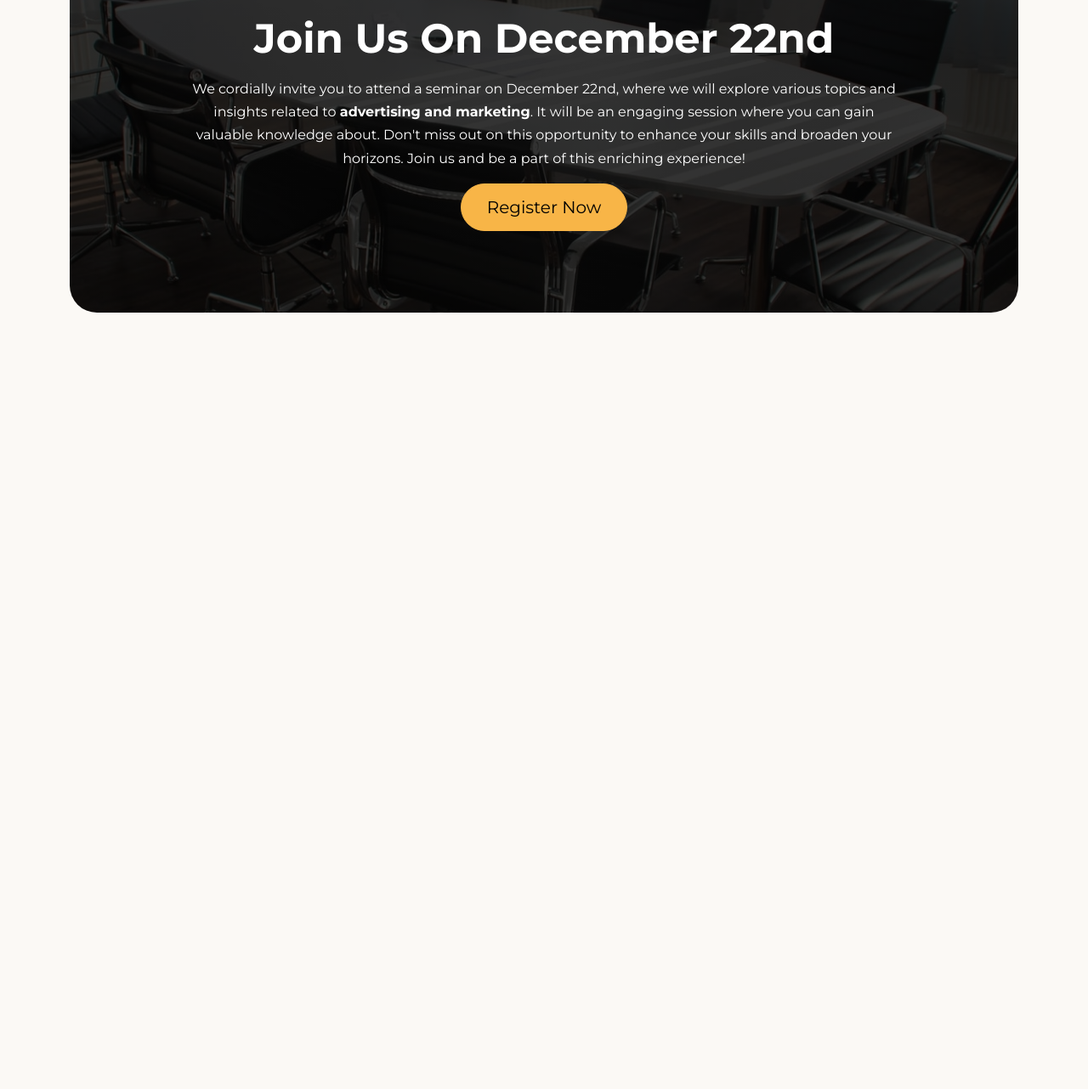
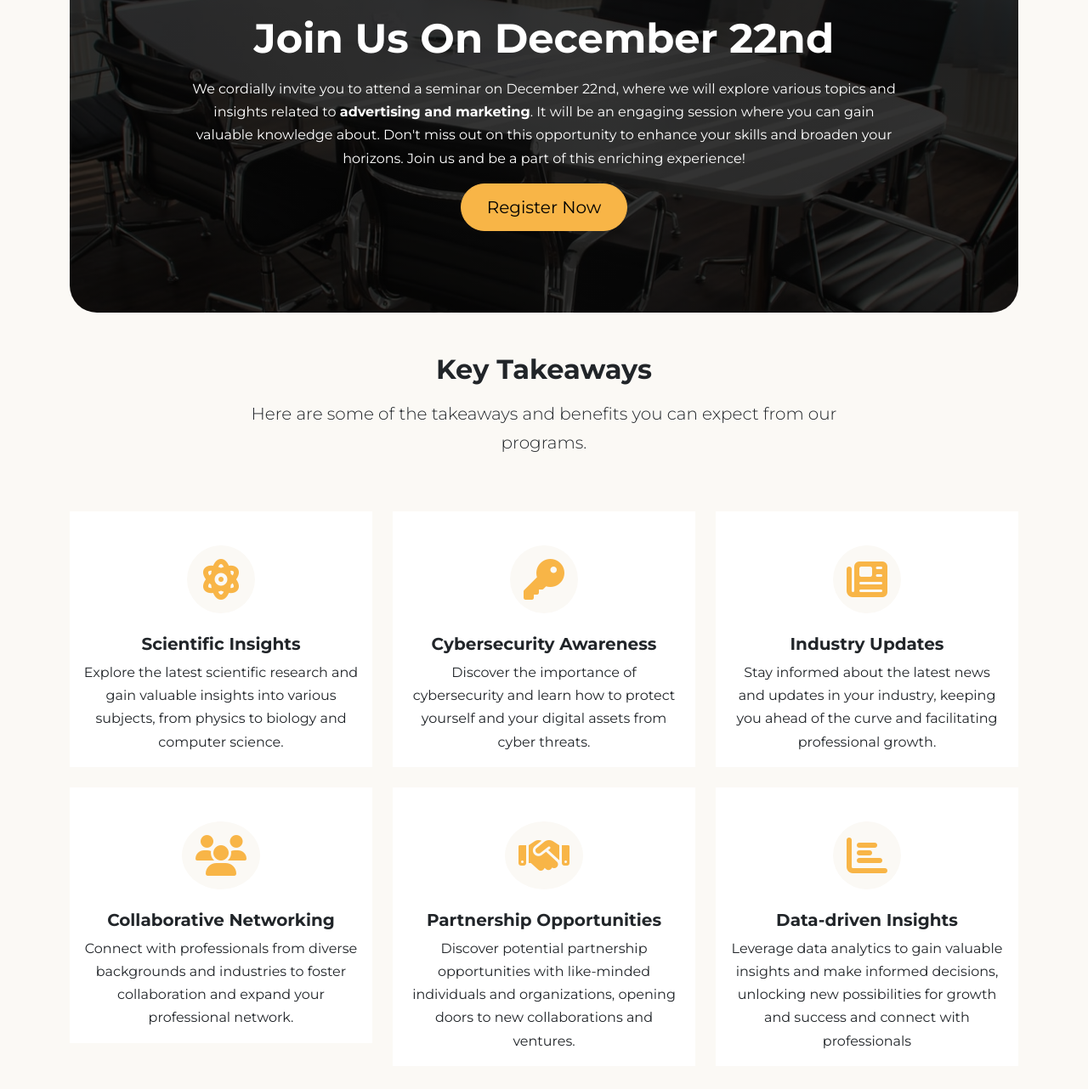
Before and after one commit to hamza99113/Corso-Website, a website: page index.html in a window 1280 px wide. Shown: the part 4301-5583 px from the top of the page at 85% size. Before the commit the page ends 4717 px from the top, so only its background shows below. Drawn offline with nearby package versions, Linux system fonts and the light colour scheme; files that its build step writes are made by us from their sources.

Commit message:
Takeaways

```diff
--- a/index.html
+++ b/index.html
@@ -333,6 +333,81 @@
     </section>
     <!-- Invitation -->
 
+    <!-- Takeaways -->
+    <section id="takeaways" class="takeaways my-5 bg-light">
+      <div class="container">
+        <div class="row text-center mb-5">
+          <div class="col-md-8 offset-md-2">
+            <h2>Key Takeaways</h2>
+            <p class="lead">Here are some of the takeaways and benefits you can expect from our programs.</p>
+          </div>
+        </div>
+        <!-- Row 1 -->
+        <div class="row">
+          <div class="col-md-4">
+            <div class="card mb-4 rounded-0 border-0 p3">
+              <div class="card-body text-center">
+                <i class="fas fa-atom fa-3x text-primary bg-light rounded-circle p-3 my-4"></i>
+                <h5 class="card-title">Scientific Insights</h5>
+                <p class="card-text">Explore the latest scientific research and gain valuable insights into various subjects, from physics to biology and computer science.</p>
+              </div>
+            </div>
+          </div>
+
+          <div class="col-md-4">
+            <div class="card mb-4 rounded-0 border-0 p3">
+              <div class="card-body text-center">
+                <i class="fas fa-key fa-3x text-primary bg-light rounded-circle p-3 my-4"></i>
+                <h5 class="card-title">Cybersecurity Awareness</h5>
+                <p class="card-text">Discover the importance of cybersecurity and learn how to protect yourself and your digital assets from cyber threats.</p>
+              </div>
+            </div>
+          </div>
+
+          <div class="col-md-4">
+            <div class="card mb-4 rounded-0 border-0 p3">
+              <div class="card-body text-center">
+                <i class="fas fa-newspaper fa-3x text-primary bg-light rounded-circle p-3 my-4"></i>
+                <h5 class="card-title">Industry Updates</h5>
+                <p class="card-text">Stay informed about the latest news and updates in your industry, keeping you ahead of the curve and facilitating professional growth.</p>
+              </div>
+            </div>
+          </div>
+          <!-- Second Row -->
+          <div class="col-md-4">
+            <div class="card mb-4 rounded-0 border-0 p3">
+              <div class="card-body text-center">
+                <i class="fas fa-users fa-3x text-primary bg-light rounded-circle p-3 my-4"></i>
+                <h5 class="card-title">Collaborative Networking</h5>
+                <p class="card-text">Connect with professionals from diverse backgrounds and industries to foster collaboration and expand your professional network.</p>
+              </div>
+            </div>
+          </div>
+
+          <div class="col-md-4">
+            <div class="card mb-4 rounded-0 border-0 p3">
+              <div class="card-body text-center">
+                <i class="fas fa-handshake fa-3x text-primary bg-light rounded-circle p-3 my-4"></i>
+                <h5 class="card-title">Partnership Opportunities</h5>
+                <p class="card-text">Discover potential partnership opportunities with like-minded individuals and organizations, opening doors to new collaborations and ventures.</p>
+              </div>
+            </div>
+          </div>
+
+          <div class="col-md-4">
+            <div class="card mb-4 rounded-0 border-0 p3">
+              <div class="card-body text-center">
+                <i class="fas fa-chart-bar fa-3x text-primary bg-light rounded-circle p-3 my-4"></i>
+                <h5 class="card-title">Data-driven Insights</h5>
+                <p class="card-text">Leverage data analytics to gain valuable insights and make informed decisions, unlocking new possibilities for growth and success and connect with professionals</p>
+              </div>
+            </div>
+          </div>
+        </div>
+      </div>
+    </section>
+    <!-- Takeaways -->
+
     <script src="/Corso-Website/js/bootstrap.bundle.min.js"></script>
     <script src="/Corso-Website/js/script.js"></script>
   </body>
```
